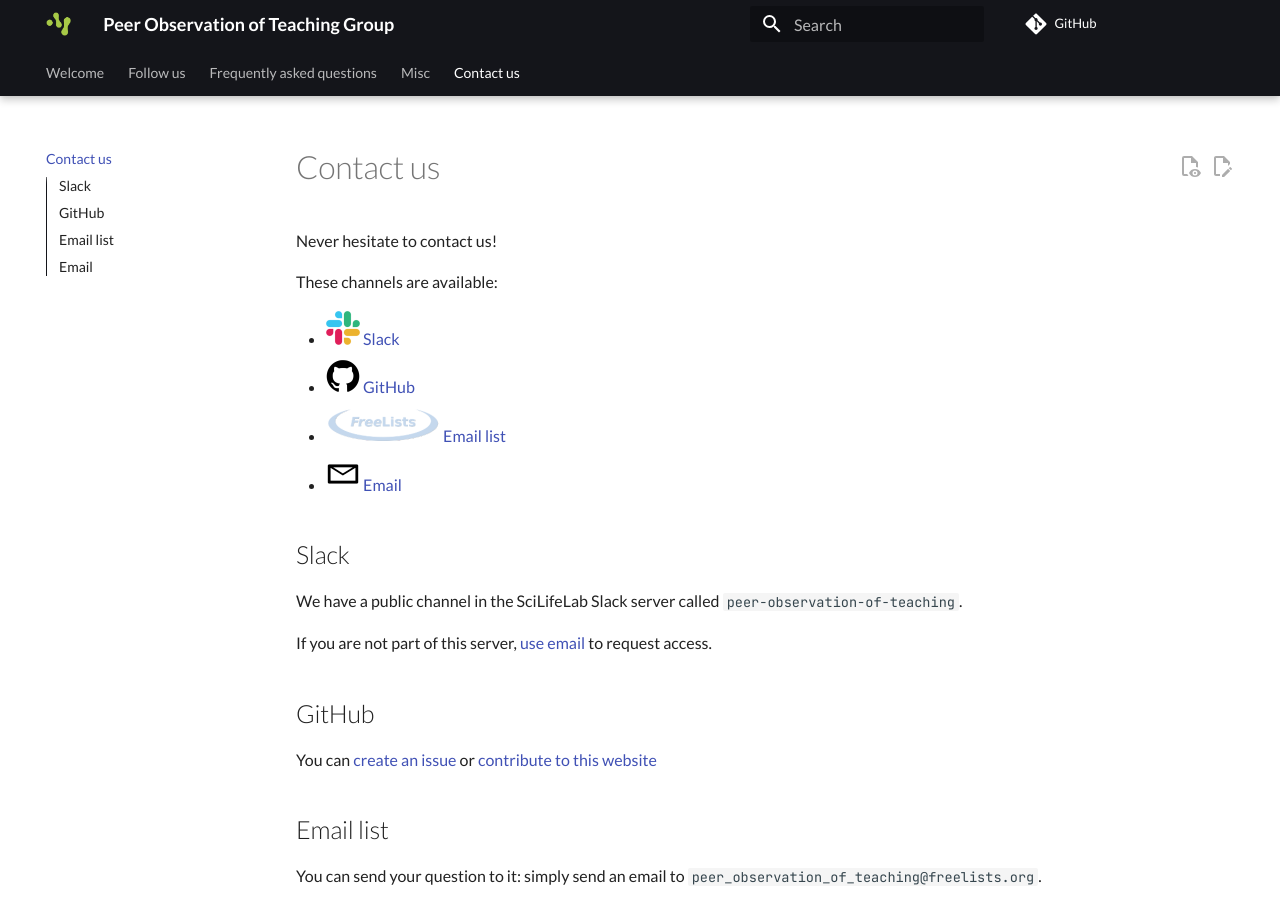
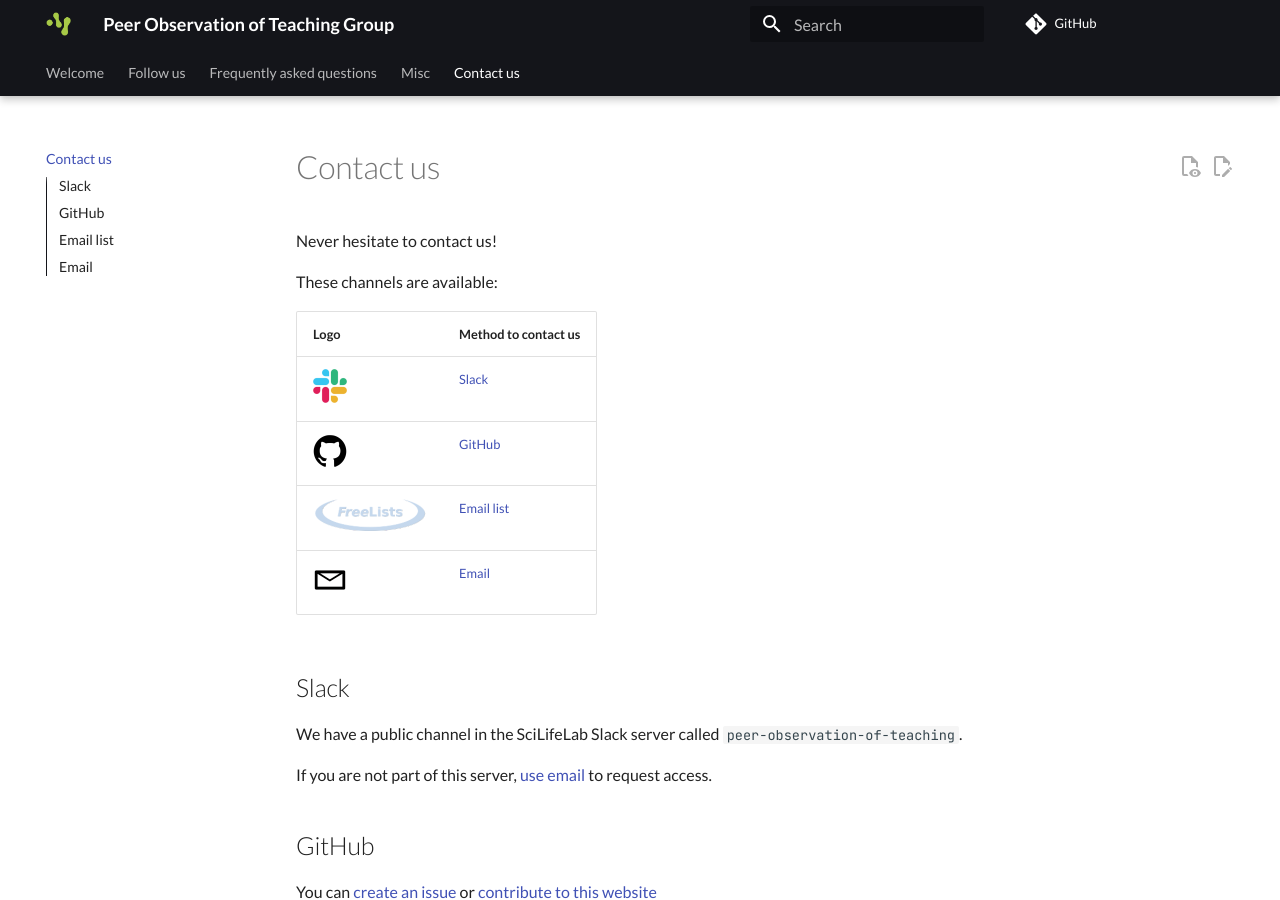
Before and after one commit to SciLifeLab/peer_observation_of_teaching_group, an MkDocs documentation site: the page built from docs/contact_us.md, in a window 1280 px wide and 900 px high. Built offline with MkDocs 1.6.1 and Material for MkDocs 9.7.7, drawn with Linux system fonts in a browser that asks for light colours; comment, search, counter and statistics services are not loaded.

Commit message:
Use table for logo's

```diff
--- a/docs/contact_us.md
+++ b/docs/contact_us.md
@@ -15,11 +15,12 @@ Never hesitate to contact us!
 
 These channels are available:
 
-
-- ![Slack logo](slack_logo_34_x_34.png) [Slack](#slack)
-- ![GitHub logo](github_logo_34_x_34.png) [GitHub](#github)
-- ![FreeLists logo](freelists_logo_114_x_34.png) [Email list](#email-list)
-- ![Email logo](email_34_x_34.png) [Email](#email)
+Logo                                           |Method to contact us
+-----------------------------------------------|-------------------------
+![Slack logo](slack_logo_34_x_34.png)          |[Slack](#slack)
+![GitHub logo](github_logo_34_x_34.png)        |[GitHub](#github)
+![FreeLists logo](freelists_logo_114_x_34.png) |[Email list](#email-list)
+![Email logo](email_34_x_34.png)               |[Email](#email)
 
 ## Slack
 
```
Also changed, not shown: docs/follow_us.md (+4 -2 lines).
